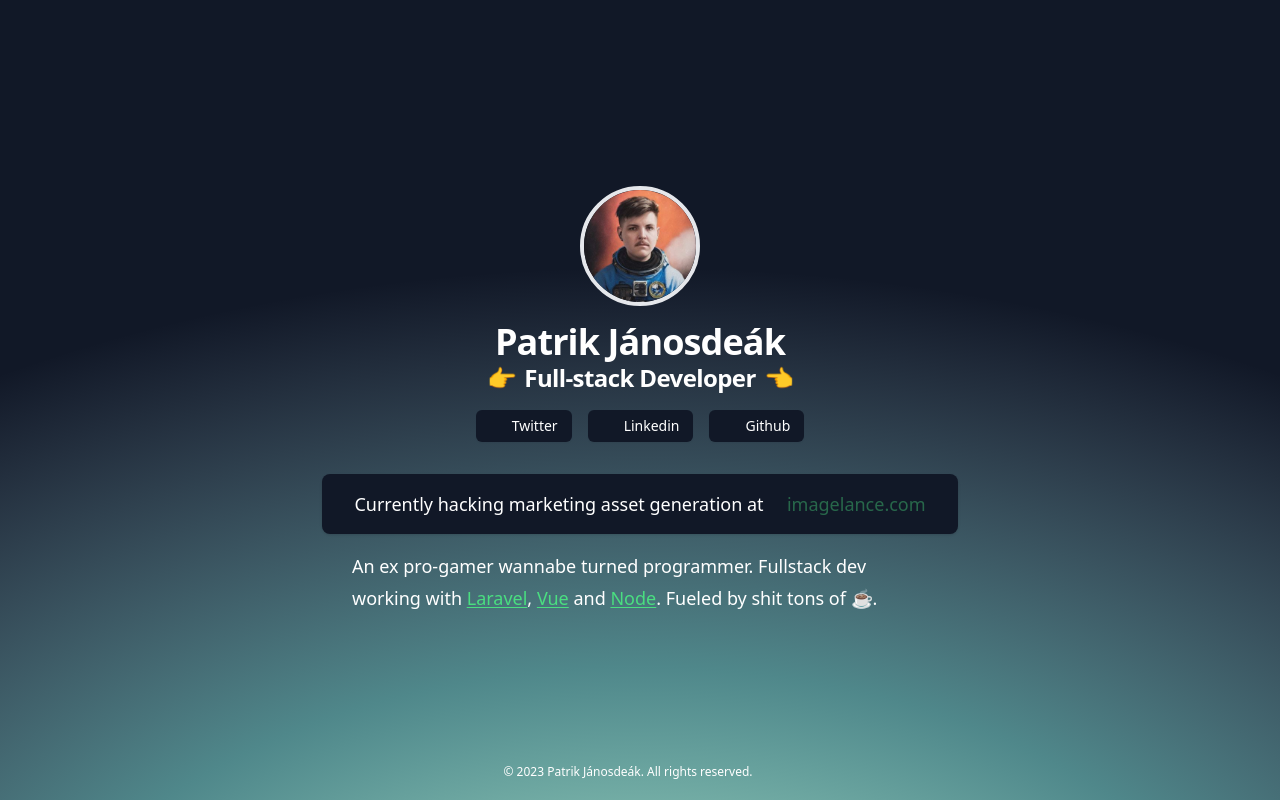
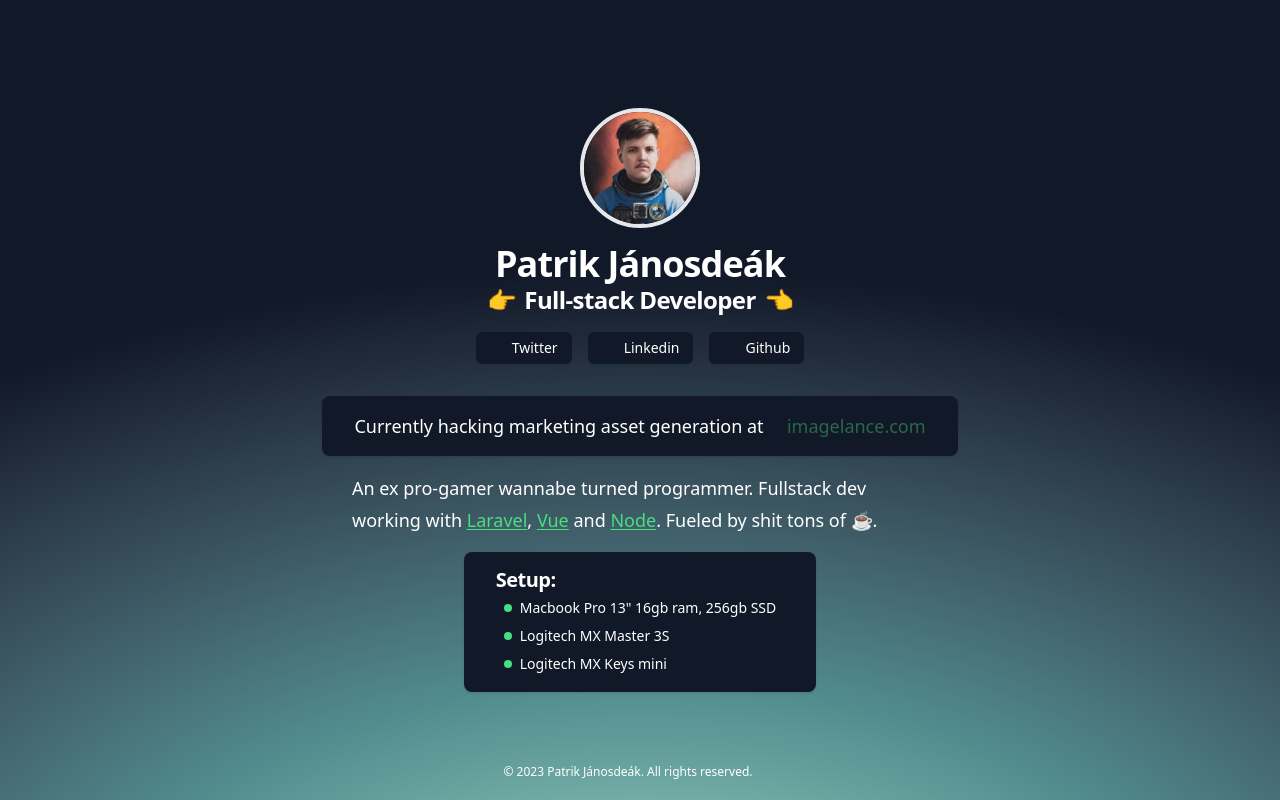
Before and after one commit to truesteps/logcic, a Nuxt app: page / in a window 1280 px wide. Built offline with nearby package versions, Linux system fonts and the light colour scheme; some icons are missing.

Commit message:
feature: work in progress implementation of list of items I use

```diff
--- a/app.vue
+++ b/app.vue
@@ -3,6 +3,18 @@
 	import VueLink from '~/components/VueLink.vue';
 
 	console.log('cic');
+
+	const programmingSetup = ref([
+		{
+			title: 'Macbook Pro 13" 16gb ram, 256gb SSD'
+		},
+		{
+			title: 'Logitech MX Master 3S'
+		},
+		{
+			title: 'Logitech MX Keys mini',
+		}
+	]);
 </script>
 
 <template>
@@ -83,5 +95,19 @@
 			<VueLink href="https://vuejs.org/" title="Vue website">Vue</VueLink> and
 			<VueLink href="https://nodejs.org/" title="Node website">Node</VueLink>. Fueled by shit tons of ☕.
 		</p>
+
+		<VueCard class="mt-4">
+			<h4 class="text-xl font-bold tracking-tight text-white">
+				Setup:
+			</h4>
+
+			<VueList>
+				<VueListItem
+					v-for="(programmingSetupItem, index) in programmingSetup"
+					:key="index"
+					v-bind="programmingSetupItem"
+				/>
+			</VueList>
+		</VueCard>
 	</NuxtLayout>
 </template>
--- /dev/null
+++ b/components/VueList.vue
@@ -0,0 +1,5 @@
+<template>
+	<ul role="list">
+		<slot />
+	</ul>
+</template>
--- /dev/null
+++ b/components/VueListItem.vue
@@ -0,0 +1,16 @@
+<script setup>
+	defineProps({
+		title: { type: String, required: true },
+		body: { type: String, default: null },
+	});
+</script>
+
+<template>
+	<li class="relative text-left text-white py-1 px-2">
+		<div class="flex items-center">
+			<span class="h-2 w-2 rounded-full bg-green-400 mr-2" />
+
+			<p class="truncate text-sm font-medium">{{ title }}</p>
+		</div>
+	</li>
+</template>
```
